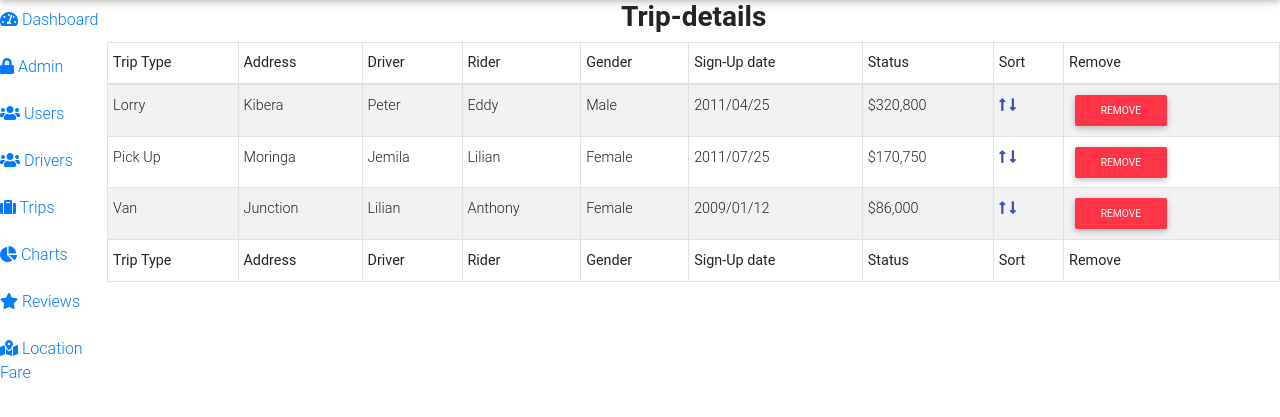
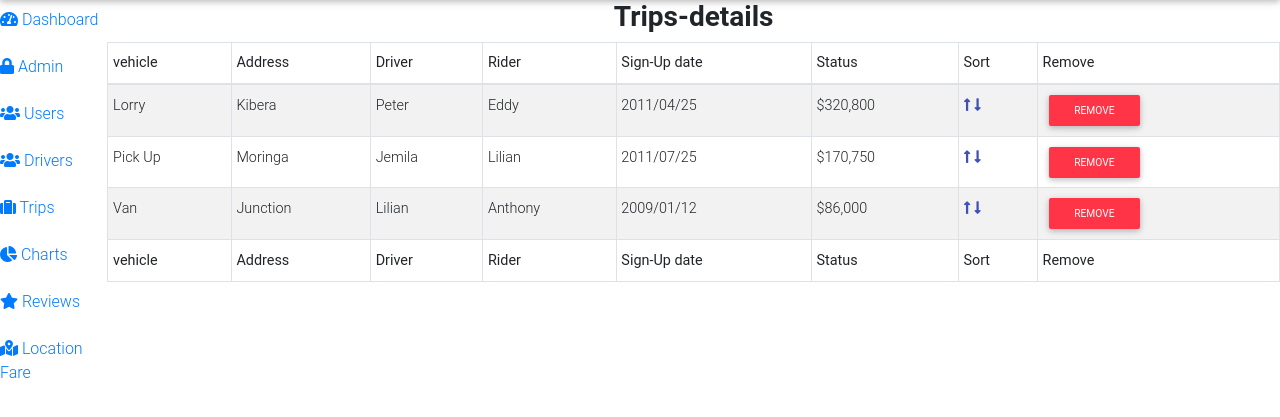
Before and after one commit to peter-wachira/Move-Me-, a Django app: page /trips/ in a window 1280 px wide. Shown: the part 72-489 px from the top of the page. Run offline with Django 3.2, Linux system fonts and the light colour scheme; some libraries are stand-ins or nearby versions.

Commit message:
added the trips details

```diff
--- a/web_dashboard/templates/trips.html
+++ b/web_dashboard/templates/trips.html
@@ -40,12 +40,12 @@
     <div class="container-fluid content">
         <div class="row">
                 <div class="col-md-12 text-center">
-                        <h3 class="font-weight-bold" id="user-title"> Trip-details</h3>
+                        <h3 class="font-weight-bold" id="user-title"> Trips-details</h3>
                       </div>
             <table id="usersData" class="table table-striped table-bordered table-sm" cellspacing="0" width="100%">
                 <thead>
                     <tr>
-                        <th class="bottom-th">Trip Type
+                        <th class="bottom-th">vehicle
                         </th>
                         <th class="bottom-th">Address
                         </th>
@@ -53,8 +53,7 @@
                         </th>
                         <th class="bottom-th">Rider
                         </th>
-                        <th class="bottom-th">Gender
-                        </th>
+
                         <th class="bottom-th">Sign-Up date
                         </th>
                         <th class="bottom-th">Status
@@ -69,7 +68,7 @@
                         <td class="pt-3-half" contenteditable="true">Kibera</td>
                         <td class="pt-3-half" contenteditable="true">Peter</td>
                         <td class="pt-3-half" contenteditable="true">Eddy</td>
-                        <td class="pt-3-half" contenteditable="true">Male</td>
+
                         <td class="pt-3-half" contenteditable="true">2011/04/25</td>
                         <td class="pt-3-half" contenteditable="true">$320,800</td>
                         <td class="pt-3-half">
@@ -88,7 +87,7 @@
                         <td class="pt-3-half" contenteditable="true">Moringa</td>
                         <td class="pt-3-half" contenteditable="true">Jemila</td>
                         <td class="pt-3-half" contenteditable="true">Lilian</td>
-                        <td class="pt-3-half" contenteditable="true">Female</td>
+
                         <td class="pt-3-half" contenteditable="true">2011/07/25</td>
                         <td class="pt-3-half" contenteditable="true">$170,750</td>
                         <td class="pt-3-half">
@@ -107,7 +106,7 @@
                         <td class="pt-3-half" contenteditable="true">Junction</td>
                         <td class="pt-3-half" contenteditable="true">Lilian</td>
                         <td class="pt-3-half" contenteditable="true">Anthony</td>
-                        <td class="pt-3-half" contenteditable="true">Female</td>
+
                         <td class="pt-3-half" contenteditable="true">2009/01/12</td>
                         <td class="pt-3-half" contenteditable="true">$86,000</td>
                         <td class="pt-3-half">
@@ -125,7 +124,7 @@
                 </tbody>
                 <tfoot>
                     <tr>
-                        <th class="bottom-th">Trip Type
+                        <th class="bottom-th">vehicle
                         </th>
                         <th class="bottom-th">Address
                         </th>
@@ -133,8 +132,7 @@
                         </th>
                         <th class="bottom-th">Rider
                         </th>
-                        <th class="bottom-th">Gender
-                        </th>
+
                         <th class="bottom-th">Sign-Up date
                         </th>
                         <th class="bottom-th">Status
```
Also changed, not shown: web_dashboard/templates/drivers.html (+5 -7 lines), web_dashboard/templates/users.html (+5 -7 lines).
